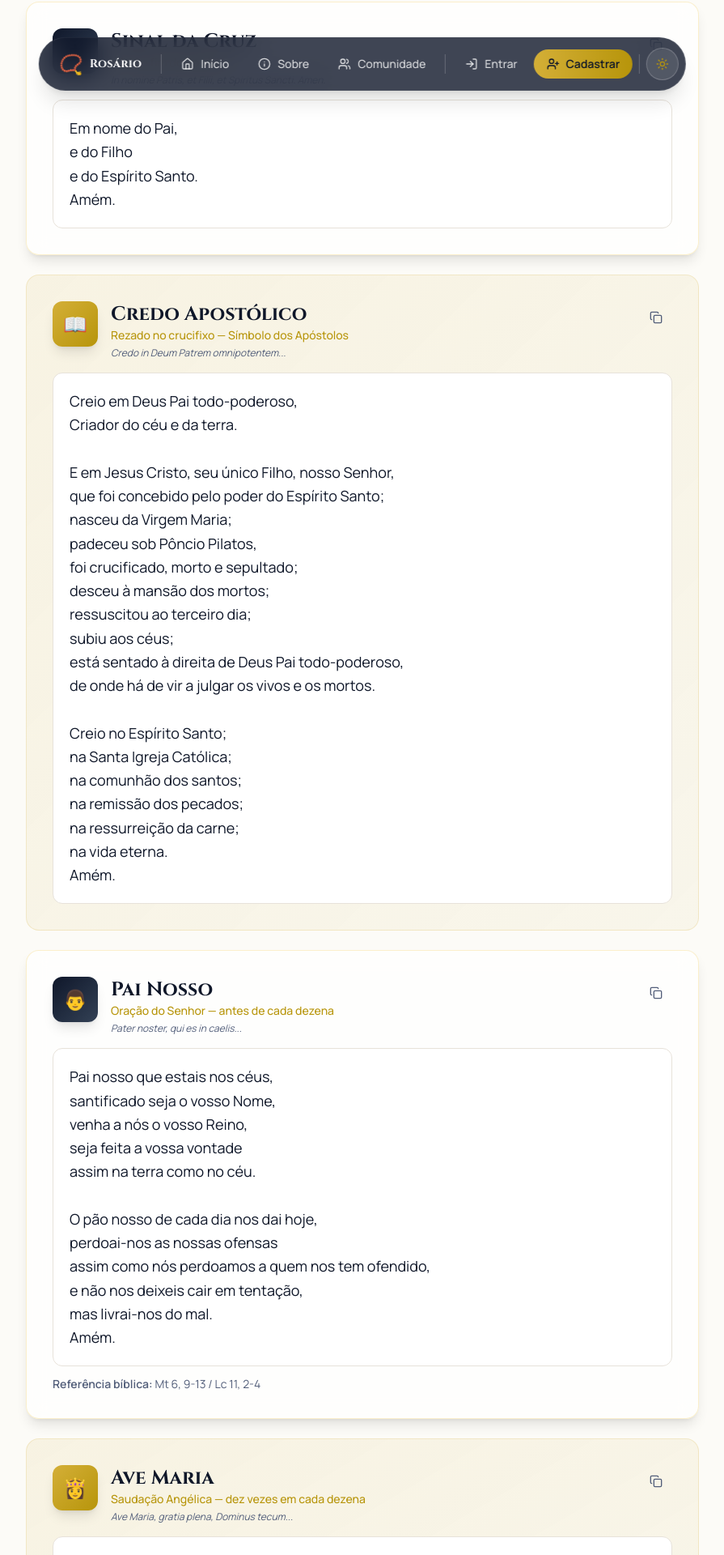
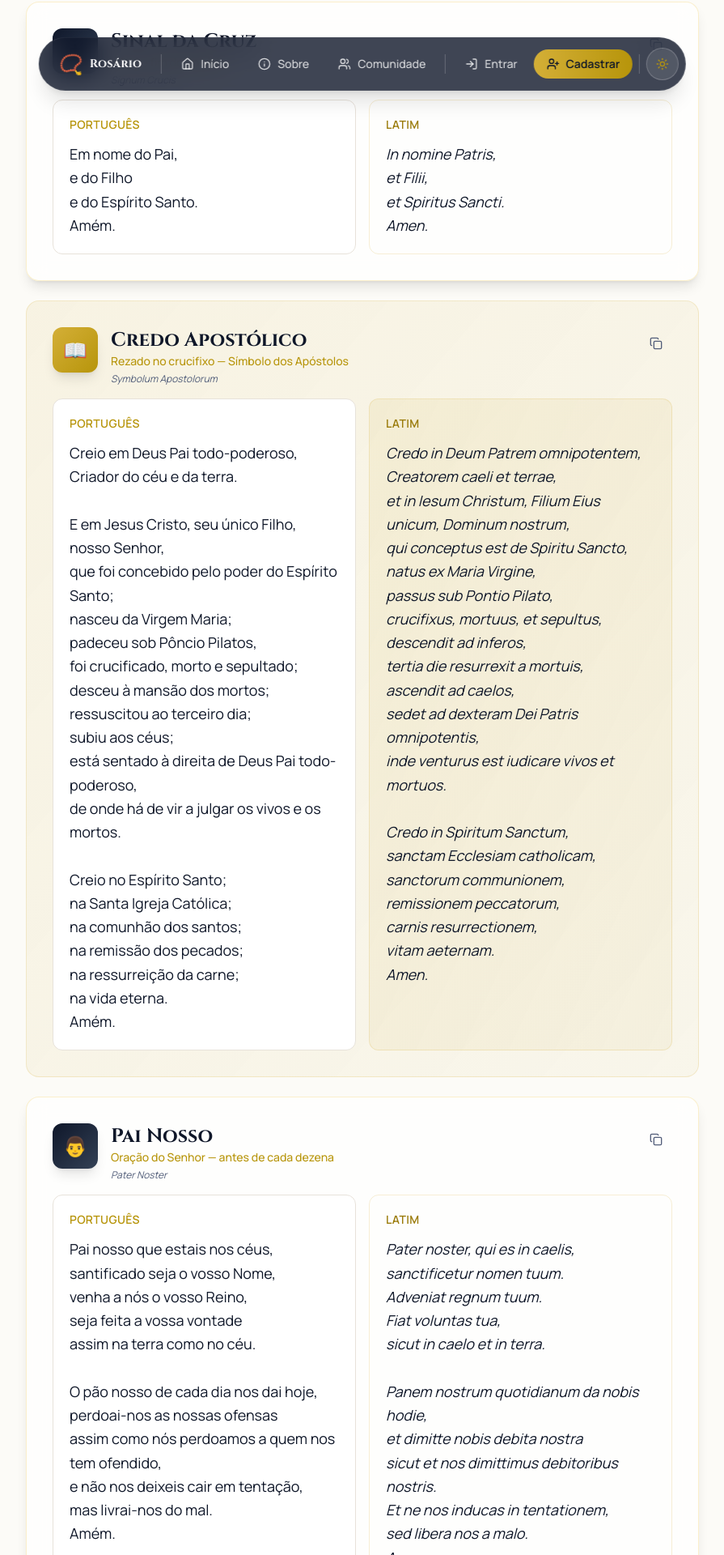
Before and after one commit to OtavioXimarelli/HaveYouPrayedTheRosaryToday, a Next.js app in the folder frontend/: page /oracoes-tradicionais in a window 1280 px wide. Shown: the part 664-2584 px from the top of the page at 81% size, without its empty margins (192-1087 px from the left). Built offline with nearby package versions, Linux system fonts and the light colour scheme.

Commit message:
Enhance:(OracoesPage): Add Latin titles and improve prayer formatting

```diff
--- a/frontend/src/app/oracoes-tradicionais/page.tsx
+++ b/frontend/src/app/oracoes-tradicionais/page.tsx
@@ -28,7 +28,11 @@ export default function OracoesPage() {
       icon: "✝",
       title: "Sinal da Cruz",
       subtitle: "Início e fim do Rosário",
-      latin: "In nomine Patris, et Filii, et Spiritus Sancti. Amen.",
+      latinTitle: "Signum Crucis",
+      latin: `In nomine Patris,
+et Filii,
+et Spiritus Sancti.
+Amen.`,
       text: `Em nome do Pai,
 e do Filho
 e do Espírito Santo.
@@ -39,7 +43,27 @@ Amém.`,
       icon: "📖",
       title: "Credo Apostólico",
       subtitle: "Rezado no crucifixo — Símbolo dos Apóstolos",
-      latin: "Credo in Deum Patrem omnipotentem...",
+      latinTitle: "Symbolum Apostolorum",
+      latin: `Credo in Deum Patrem omnipotentem,
+Creatorem caeli et terrae,
+et in Iesum Christum, Filium Eius unicum, Dominum nostrum,
+qui conceptus est de Spiritu Sancto,
+natus ex Maria Virgine,
+passus sub Pontio Pilato,
+crucifixus, mortuus, et sepultus,
+descendit ad inferos,
+tertia die resurrexit a mortuis,
+ascendit ad caelos,
+sedet ad dexteram Dei Patris omnipotentis,
+inde venturus est iudicare vivos et mortuos.
+
+Credo in Spiritum Sanctum,
+sanctam Ecclesiam catholicam,
+sanctorum communionem,
+remissionem peccatorum,
+carnis resurrectionem,
+vitam aeternam.
+Amen.`,
       text: `Creio em Deus Pai todo-poderoso,
 Criador do céu e da terra.
 
@@ -67,7 +91,19 @@ Amém.`,
       icon: "👨",
       title: "Pai Nosso",
       subtitle: "Oração do Senhor — antes de cada dezena",
-      latin: "Pater noster, qui es in caelis...",
+      latinTitle: "Pater Noster",
+      latin: `Pater noster, qui es in caelis,
+sanctificetur nomen tuum.
+Adveniat regnum tuum.
+Fiat voluntas tua,
+sicut in caelo et in terra.
+
+Panem nostrum quotidianum da nobis hodie,
+et dimitte nobis debita nostra
+sicut et nos dimittimus debitoribus nostris.
+Et ne nos inducas in tentationem,
+sed libera nos a malo.
+Amen.`,
       text: `Pai nosso que estais nos céus,
 santificado seja o vosso Nome,
 venha a nós o vosso Reino,
@@ -87,7 +123,16 @@ Amém.`,
       icon: "👸",
       title: "Ave Maria",
       subtitle: "Saudação Angélica — dez vezes em cada dezena",
-      latin: "Ave Maria, gratia plena, Dominus tecum...",
+      latinTitle: "Ave Maria",
+      latin: `Ave Maria, gratia plena,
+Dominus tecum.
+Benedicta tu in mulieribus,
+et benedictus fructus ventris tui, Iesus.
+
+Sancta Maria, Mater Dei,
+ora pro nobis peccatoribus,
+nunc et in hora mortis nostrae.
+Amen.`,
       text: `Ave Maria, cheia de graça,
 o Senhor é convosco,
 bendita sois vós entre as mulheres
@@ -104,7 +149,15 @@ Amém.`,
       icon: "✨",
       title: "Glória ao Pai",
       subtitle: "Doxologia Menor — após cada dezena",
-      latin: "Gloria Patri, et Filio, et Spiritui Sancto...",
+      latinTitle: "Gloria Patri",
+      latin: `Gloria Patri,
+et Filio,
+et Spiritui Sancto.
+
+Sicut erat in principio,
+et nunc et semper,
+et in saecula saeculorum.
+Amen.`,
       text: `Glória ao Pai,
 e ao Filho
 e ao Espírito Santo.
@@ -118,6 +171,7 @@ Amém.`,
       icon: "🔥",
       title: "Oração de Fátima",
       subtitle: "Jaculatória — após cada Glória",
+      latinTitle: "Oratio Fatimae",
       text: `Ó meu Jesus,
 perdoai-nos e livrai-nos do fogo do inferno;
 levai as almas todas para o céu,
@@ -130,7 +184,26 @@ da vossa misericórdia.`,
       icon: "👑",
       title: "Salve Rainha",
       subtitle: "Salve Regina — ao final do Rosário",
-      latin: "Salve, Regina, Mater misericordiae...",
+      latinTitle: "Salve Regina",
+      latin: `Salve, Regina, Mater misericordiae,
+vita, dulcedo, et spes nostra, salve.
+
+Ad te clamamus exsules filii Hevae,
+ad te suspiramus, gementes et flentes
+in hac lacrimarum valle.
+
+Eia, ergo, advocata nostra, illos tuos
+misericordes oculos ad nos converte;
+
+et Iesum, benedictum fructum ventris tui,
+nobis post hoc exsilium ostende.
+
+O clemens, O pia, O dulcis Virgo Maria.
+
+V. Ora pro nobis, sancta Dei Genetrix.
+R. Ut digni efficiamur promissionibus Christi.
+
+Amen.`,
       text: `Salve, Rainha, Mãe de misericórdia,
 vida, doçura e esperança nossa, salve!
 
@@ -160,6 +233,17 @@ Amém.`,
       icon: "🙏",
       title: "Oração Final",
       subtitle: "Coleta — após a Salve Rainha",
+      latinTitle: "Oratio conclusiva",
+      latin: `Deus, cuius Unigenitus
+per vitam, mortem et resurrectionem suam
+nobis salutis aeternae praemia comparavit:
+concede, quaesumus;
+ut haec mysteria sacratissimo beatae Mariae Virginis Rosario recolentes,
+et imitemur quod continent,
+et quod promittunt assequamur.
+
+Per Christum Dominum nostrum.
+Amen.`,
       text: `Ó Deus, cujo Filho Unigênito,
 por sua vida, morte e ressurreição,
 nos obteve o prêmio da salvação eterna:
@@ -231,9 +315,9 @@ Amém.`,
                     <p className="text-sm text-gold-600 dark:text-gold-400 font-medium">
                       {prayer.subtitle}
                     </p>
-                    {prayer.latin && (
+                    {prayer.latinTitle && (
                       <p className="text-xs text-muted-foreground mt-1 italic">
-                        {prayer.latin}
+                        {prayer.latinTitle}
                       </p>
                     )}
                   </div>
@@ -253,12 +337,37 @@ Amém.`,
                 </Button>
               </div>
 
-              {/* Prayer Text */}
-              <div className="p-5 rounded-xl bg-card border border-border">
-                <p className="text-foreground leading-relaxed whitespace-pre-line text-lg">
-                  {prayer.text}
-                </p>
-              </div>
+              {/* Prayer Text - Side by Side Layout */}
+              {prayer.latin ? (
+                <div className="grid md:grid-cols-2 gap-4">
+                  {/* Portuguese Version */}
+                  <div className="p-5 rounded-xl bg-card border border-border">
+                    <p className="text-gold-600 dark:text-gold-400 font-semibold mb-3 text-sm uppercase tracking-wide">
+                      Português
+                    </p>
+                    <p className="text-foreground leading-relaxed whitespace-pre-line text-lg">
+                      {prayer.text}
+                    </p>
+                  </div>
+
+                  {/* Latin Version */}
+                  <div className="p-5 rounded-xl bg-gradient-to-br from-gold-light/50 to-gold-light/30 dark:from-gold-900/20 dark:to-gold-900/10 border border-gold-500/20">
+                    <p className="text-gold-700 dark:text-gold-500 font-semibold mb-3 text-sm uppercase tracking-wide">
+                      Latim
+                    </p>
+                    <p className="text-foreground leading-relaxed whitespace-pre-line text-lg italic">
+                      {prayer.latin}
+                    </p>
+                  </div>
+                </div>
+              ) : (
+                /* Portuguese Only (Fatima Prayer) */
+                <div className="p-5 rounded-xl bg-card border border-border">
+                  <p className="text-foreground leading-relaxed whitespace-pre-line text-lg">
+                    {prayer.text}
+                  </p>
+                </div>
+              )}
 
               {/* Scripture Source */}
               {prayer.source && (
```
